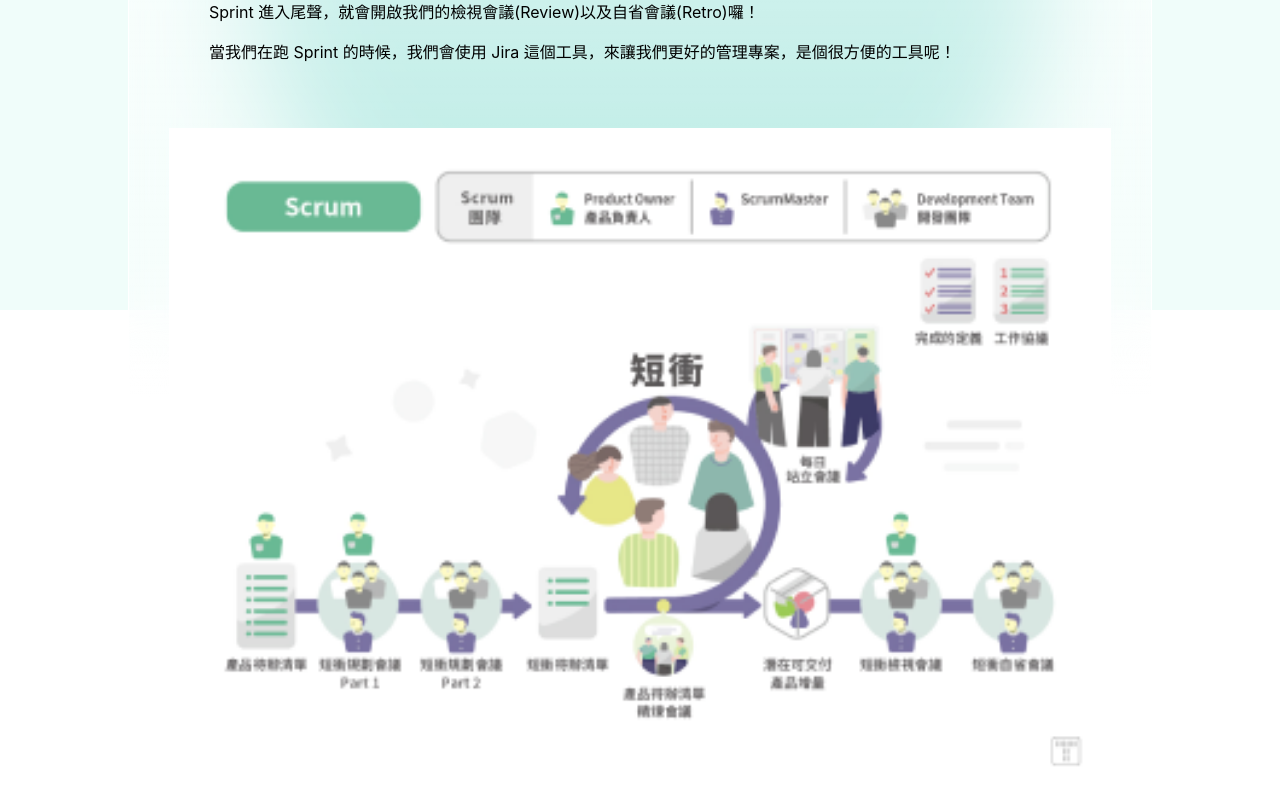
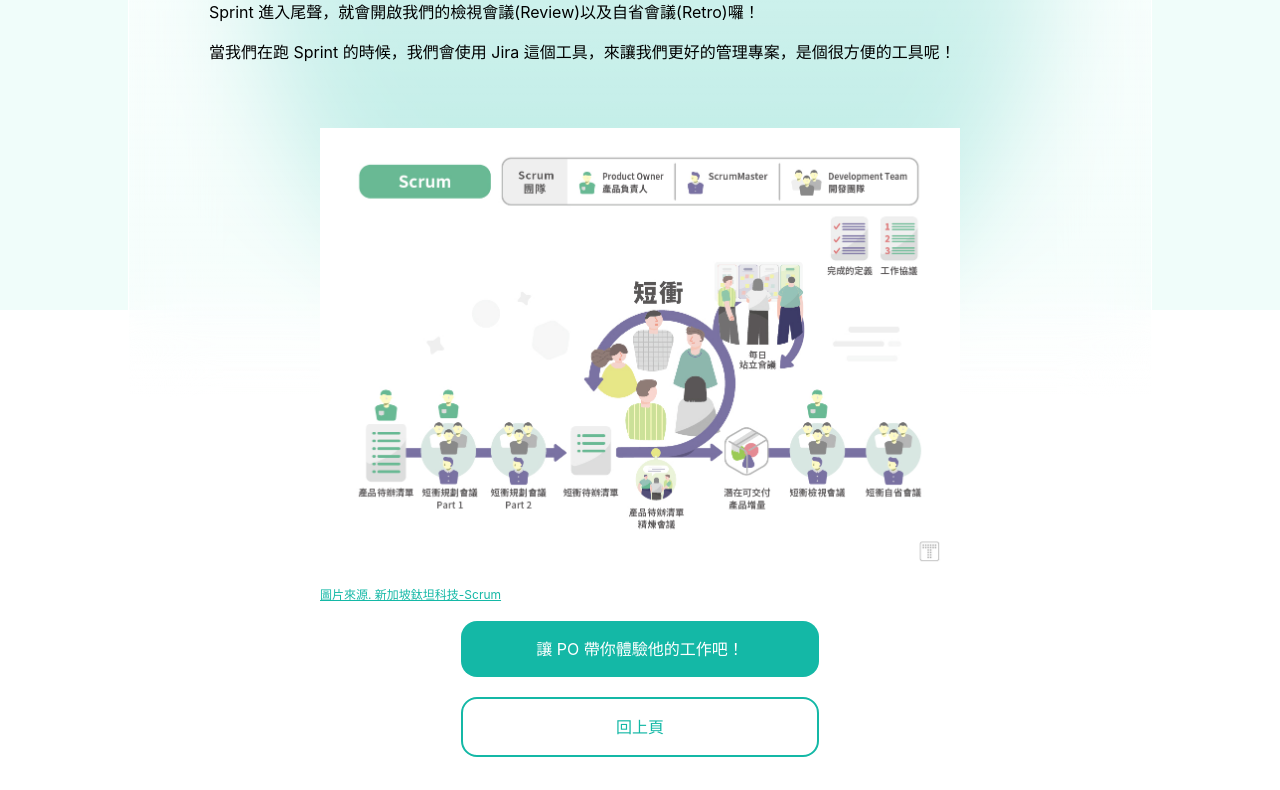
Before and after one commit to alphatero/f2e_scrum_frontend, a React (Create React App) app: page /introduction/sprint-guide in a window 1280 px wide. Shown: the part 490-1280 px from the top of the page. After the commit the page ends 1247 px from the top, so only its background shows below. Built offline with nearby package versions, Linux system fonts and the light colour scheme.

Commit message:
fix: image width in md device, different blur bg height between sprint-guide and scrum page

```diff
--- a/src/components/introduction/IntroductionLayout.jsx
+++ b/src/components/introduction/IntroductionLayout.jsx
@@ -28,7 +28,11 @@ export function IntroductionLayout({ info }) {
   };
 
   return (
-    <div className="flex flex-col pt-4 h-full">
+    <div className={clsx(
+      'flex flex-col pt-4 h-full',
+      (image && image.type === 'img' ? 'h-fit' : ''),
+    )}
+    >
       <div className="relative px-4 flex max-w-5xl mx-auto">
         <div className={clsx('relative', 'flex-1 flex items-center', 'mb-4 mr-24 p-3')}>
 
@@ -86,8 +90,8 @@ export function IntroductionLayout({ info }) {
           {
             image
             && (image.type === 'img' ? (
-              <div className="w-full">
-                <img src={image.src} className="w-full" alt="圖片來源. 新加坡鈦坦科技-Scrum" />
+              <div className="">
+                <img src={image.src} className="w-full max-w-screen-sm" alt="圖片來源. 新加坡鈦坦科技-Scrum" />
                 <a href={image.reference} className="text-teal-500 underline text-xs">
                   圖片來源. 新加坡鈦坦科技-Scrum
                 </a>
```
Also changed, not shown: public/images/introduction-sprint-guide.png.
